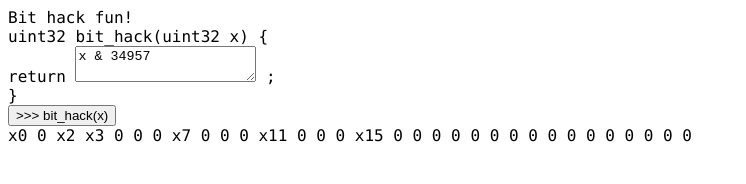
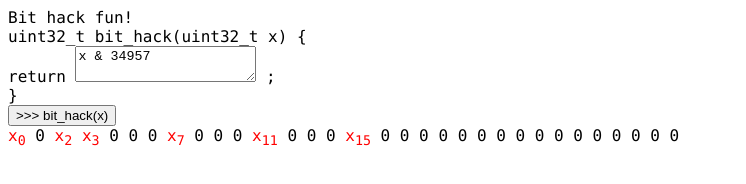
Before and after one commit to andrewj31415/bit-hacks, a website built with webpack: page index.html in a window 1280 px wide. Shown: the whole page, without its empty margins (0-746 px from the left). Built offline with Linux system fonts and the light colour scheme.

Commit message:
minor adjustments

```diff
--- a/index.html
+++ b/index.html
@@ -7,13 +7,16 @@
                 font-family: Consolas, Monaco, Lucida Console, Liberation Mono, DejaVu Sans Mono, Bitstream Vera Sans Mono,
                     Courier New; /* see https://meta.stackexchange.com/questions/36176/whats-the-font-used-in-code-blocks */
             }
+            .red {
+                color: red;
+            }
         </style>
     </head>
 
     <body id="root">
         <div>Bit hack fun!</div>
         <div id="funcDecl">
-            <div>uint32 bit_hack(uint32 x) {</div>
+            <div>uint32_t bit_hack(uint32_t x) {</div>
             <div style="display: inline-block">return</div>
             <textarea id="input" style="display: inline-block">x & 34957</textarea>
             <div style="display: inline-block">;</div>
--- a/src/index.js
+++ b/src/index.js
@@ -32,15 +32,21 @@ class Fixed {
     }
 }
 class Var {
-    constructor(n) {
-        /* n: number */
+    /**
+     *  The nth bith of variable vn.
+     *
+     * @param {number} n
+     * @param {string} vn
+     */
+    constructor(n, vn) {
         this.v = "Var";
         this.p = 100;
         this.index = n;
+        this.vn = vn;
         this.name = "Bit";
     }
     toString() {
-        return "x" + String(this.index);
+        return `<span class="red">${this.vn}<sub>${this.index}</sub></span>`;
     }
 }
 class And {
@@ -52,11 +58,20 @@ class And {
         this.name = "Bit";
     }
     toString() {
-        return this.A.map((b) => {
-            return (this.p > b.p ? "(" : "") + b.toString() + (this.p > b.p ? ")" : "");
-        }).join("&");
+        // the explicit conversion to string is only for type-checking.
+        return String(
+            this.A.map((b) => {
+                return (this.p > b.p ? "(" : "") + b.toString() + (this.p > b.p ? ")" : "");
+            }).join("&")
+        );
     }
 }
+/**
+ *
+ * @param {Bit} a
+ * @param {Bit} b
+ * @returns {Bit} a Bit corresponding to a&&b, simplified if possible.
+ */
 let getBitAnd = (a, b) => {
     if (a.v === "Fixed") {
         return a.value === 0 ? a : b;
@@ -78,11 +93,20 @@ class Or {
         this.name = "Bit";
     }
     toString() {
-        return this.A.map((b) => {
-            return (this.p > b.p ? "(" : "") + b.toString() + (this.p > b.p ? ")" : "");
-        }).join("|");
+        // the explicit conversion to string is only for type-checking.
+        return String(
+            this.A.map((b) => {
+                return (this.p > b.p ? "(" : "") + b.toString() + (this.p > b.p ? ")" : "");
+            }).join("|")
+        );
     }
 }
+/**
+ *
+ * @param {Bit} a
+ * @param {Bit} b
+ * @returns {Bit} a Bit corresponding to a||b, simplified if possible.
+ */
 let getBitOr = (a, b) => {
     if (a.v === "Fixed") {
         return a.value === 1 ? a : b;
@@ -104,6 +128,11 @@ class Not {
         return "!" + (this.p > this.b.p ? "(" : "") + this.b.toString() + (this.p > this.b.p ? ")" : "");
     }
 }
+/**
+ *
+ * @param {Bit} b
+ * @returns {Bit} a Bit corresponding to !b, simplified if possible.
+ */
 let getBitNot = (b) => {
     if (b.v === "Not") {
         return b.b;
@@ -157,6 +186,11 @@ class Int {
         }
         return new Int(newA);
     }
+    /**
+     *
+     * @param {Int} that
+     * @returns
+     */
     and(that) {
         let newA = [];
         for (let i = 0; i < N; i++) {
@@ -164,6 +198,11 @@ class Int {
         }
         return new Int(newA);
     }
+    /**
+     *
+     * @param {Int} that
+     * @returns
+     */
     or(that) {
         let newA = [];
         for (let i = 0; i < N; i++) {
@@ -180,6 +219,57 @@ class Int {
     }
 }
 
+/**
+ *  Convenient factory function
+ *
+ * @param {number} n
+ * @returns the Int corresponding to n
+ */
+var int = (n) => {
+    return Int.fromInt(n);
+};
+
+/**
+ * Throws unless int1 and int2
+ * represent the same number
+ *
+ * @param {Int} int1
+ * @param {Int} int2
+ */
+var assertSameFixedInt = (int1, int2) => {
+    for (let i = 0; i < N; i++) {
+        let b1 = int1.A[i];
+        let b2 = int2.A[i];
+        assert(b1.v === "Fixed");
+        assert(b2.v === "Fixed");
+        assert(b1.value === b2.value);
+    }
+};
+/**
+ * Throws unless int1 and int2
+ * represent numbers which are different
+ *
+ * @param {Int} int1
+ * @param {Int} int2
+ */
+var assertDifferentFixedInt = (int1, int2) => {
+    for (let i = 0; i < N; i++) {
+        let b1 = int1.A[i];
+        let b2 = int2.A[i];
+        assert(b1.v === "Fixed");
+        assert(b2.v === "Fixed");
+        if (b1.value === b2.value) {
+            return;
+        }
+    }
+    assert(false);
+};
+// some tests for Int
+assertSameFixedInt(int(27), int(27));
+assertDifferentFixedInt(int(3), int(4));
+assertSameFixedInt(int(6).or(int(5)), int(7));
+assertDifferentFixedInt(int(6).or(int(4)), int(7));
+
 import antlr4 from "antlr4";
 import ExpressionLexer from "../build/ExpressionLexer";
 import ExpressionParser from "../build/ExpressionParser";
@@ -193,9 +283,10 @@ class Evaluate extends ExpressionVisitor {
 
     // Visit a parse tree produced by ExpressionParser#variable.
     visitVariable(ctx) {
+        let varName = ctx.getText();
         let newA = [];
         for (let i = 0; i < N; i++) {
-            newA.push(new Var(i));
+            newA.push(new Var(i, varName));
         }
         let val = new Int(newA);
         return val;
@@ -297,9 +388,9 @@ let setOutput = () => {
 
         let visitor = new Evaluate();
         let outputInt = visitor.visit(tree);
-        document.getElementById("output").textContent = outputInt.toString();
+        document.getElementById("output").innerHTML = outputInt.toString();
     } catch (err) {
-        document.getElementById("output").textContent = "Error! Can't parse";
+        document.getElementById("output").innerHTML = "Error! Can't parse";
     }
 };
 
```
Also changed, not shown: dist/bundle.js.
